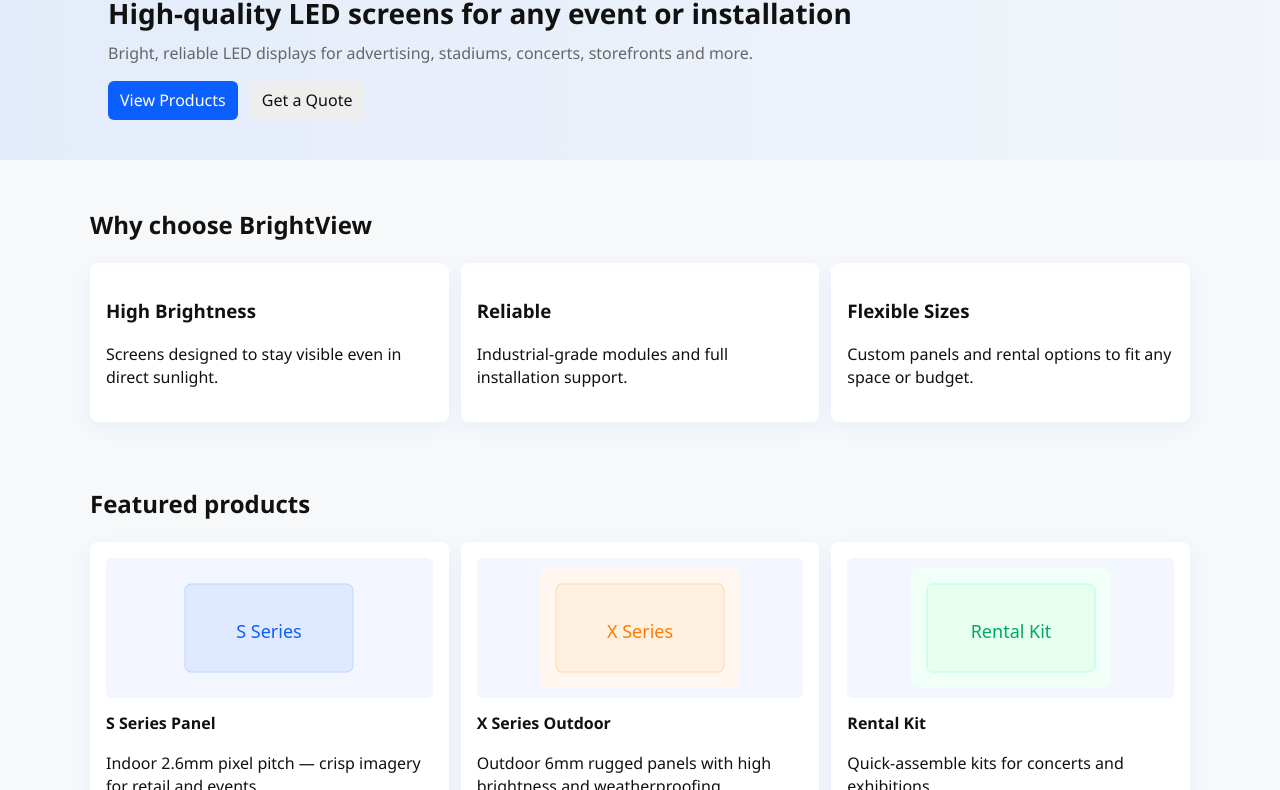
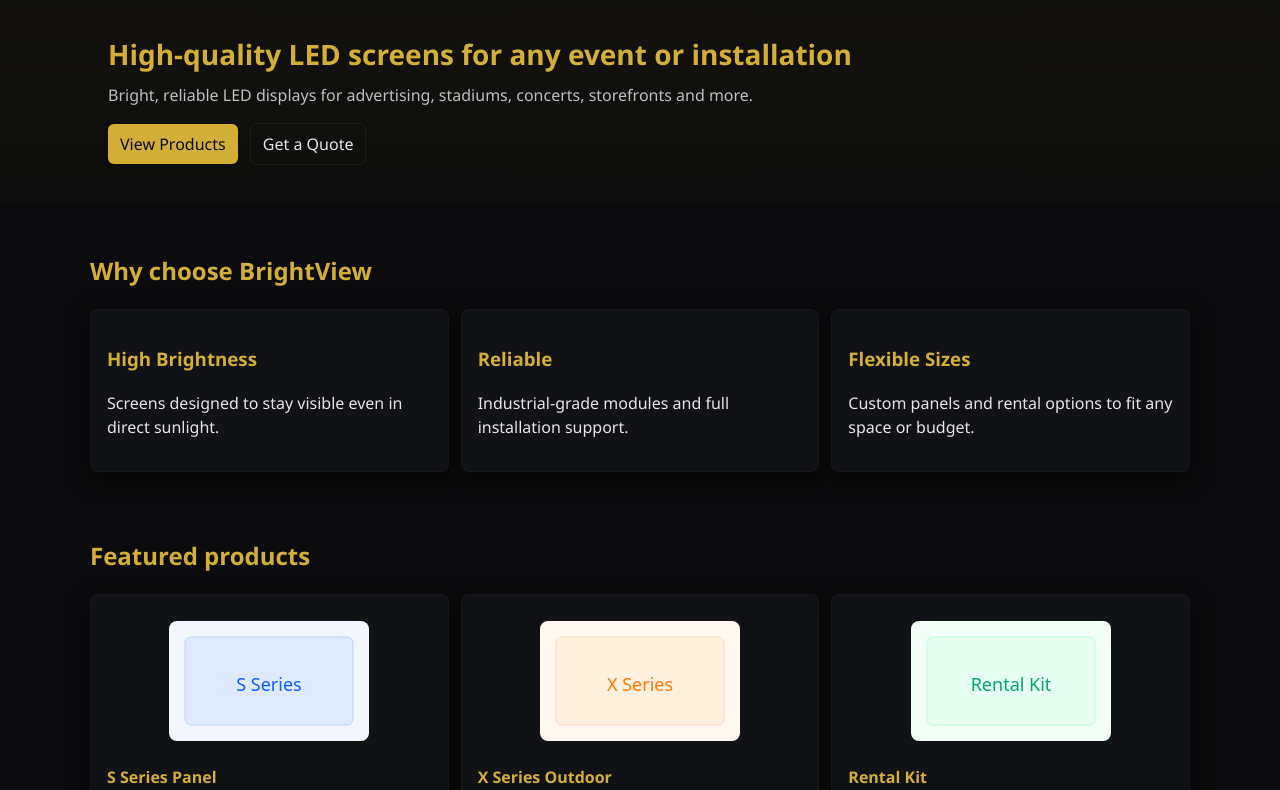
Before and after one commit to Oripartok/ORLED-9-website, a plain HTML site: page index.html in a window 1280 px wide. Shown: the part 108-898 px from the top of the page. Drawn offline with Linux system fonts and the light colour scheme.

Commit message:
Style: dark theme, add brand logo markup and styles

```diff
--- a/css/styles.css
+++ b/css/styles.css
@@ -1,39 +1,55 @@
+
 *{box-sizing:border-box;font-family:Segoe UI,Roboto,Arial,sans-serif}
-:root{--brand:#0b5fff;--bg:#f6f8fa;--muted:#666}
-body{margin:0;background:var(--bg);color:#111;line-height:1.45}
+:root{
+	--bg:#0b0b0d; /* very dark background */
+	--panel:#111216; /* slightly lighter for cards */
+	--muted:#bfbfbf;
+	--heading:#D4AF37; /* classic gold */
+	--text:#e6e6e6; /* light readable text */
+	--accent:#D4AF37;
+}
+body{margin:0;background:var(--bg);color:var(--text);line-height:1.5}
 .container{max-width:1100px;margin:0 auto;padding:0 18px}
-.site-header{background:white;border-bottom:1px solid #eee}
-.header-inner{display:flex;align-items:center;justify-content:space-between;padding:12px 0}
-.brand{display:flex;align-items:center;gap:10px;font-weight:700;color:var(--brand);text-decoration:none}
+
+/* Top logo inserted directly under body */
+.brand-logo{display:block;margin:18px auto 6px auto;max-width:220px;width:45%;height:auto;border-radius:8px}
+
+.site-header{background:transparent;border-bottom:1px solid rgba(255,255,255,0.04)}
+.header-inner{display:flex;align-items:center;justify-content:space-between;padding:8px 0}
+.brand{display:flex;align-items:center;gap:10px;font-weight:700;color:var(--text);text-decoration:none}
 .logo{width:36px;height:36px}
-.nav-toggle{display:none;background:transparent;border:0;font-size:20px}
-.site-nav a{margin-left:18px;color:#222;text-decoration:none}
+.nav-toggle{display:none;background:transparent;border:0;font-size:20px;color:var(--text)}
+.site-nav a{margin-left:18px;color:var(--text);text-decoration:none}
 
-.hero{background:linear-gradient(90deg, rgba(11,95,255,0.08), rgba(11,95,255,0.02));padding:40px 0}
-.hero h1{margin:0 0 8px;font-size:28px}
+.hero{background:linear-gradient(180deg, rgba(255,215,0,0.03), rgba(255,215,0,0.01));padding:40px 0}
+.hero h1{margin:0 0 8px;font-size:28px;color:var(--heading)}
 .hero p{margin:0 0 16px;color:var(--muted)}
 .cta .btn{margin-right:8px}
 
 .features{padding:28px 0}
 .grid{display:grid;grid-template-columns:repeat(3,1fr);gap:12px}
-.card{background:white;padding:16px;border-radius:8px;box-shadow:0 6px 20px rgba(11,95,255,0.06)}
+.card{background:var(--panel);padding:16px;border-radius:8px;box-shadow:0 6px 20px rgba(0,0,0,0.6);border:1px solid rgba(255,255,255,0.03)}
 
 .showcase{padding:18px 0}
 .products-grid{display:grid;grid-template-columns:repeat(3,1fr);gap:12px}
-.product img{width:100%;height:140px;object-fit:contain;background:#f3f6ff;padding:10px;border-radius:6px}
-.product h4{margin:8px 0}
+.product img{width:100%;height:140px;object-fit:contain;background:transparent;padding:10px;border-radius:6px}
+.product h4{margin:8px 0;color:var(--heading)}
 
-.btn{display:inline-block;padding:8px 12px;border-radius:6px;background:#eee;color:#111;text-decoration:none}
-.btn.primary{background:var(--brand);color:white}
+.btn{display:inline-block;padding:8px 12px;border-radius:6px;background:transparent;color:var(--text);border:1px solid rgba(255,255,255,0.06);text-decoration:none}
+.btn.primary{background:var(--accent);color:#0b0b0d;border:none}
 
-.site-footer{background:white;border-top:1px solid #eee;padding:18px 0;margin-top:24px}
-.footer-inner{display:flex;justify-content:space-between;align-items:center}
+.site-footer{background:transparent;border-top:1px solid rgba(255,255,255,0.04);padding:18px 0;margin-top:24px}
+.footer-inner{display:flex;justify-content:space-between;align-items:center;color:var(--muted)}
+
+h1,h2,h3,h4{color:var(--heading)}
+p,li,label,input,textarea{color:var(--text)}
 
 @media(max-width:900px){
 	.grid{grid-template-columns:1fr}
 	.products-grid{grid-template-columns:1fr}
 	.site-nav{display:none}
 	.nav-toggle{display:block}
+	.brand-logo{max-width:320px;width:60%}
 }
 
 @media(min-width:901px){
--- a/index.html
+++ b/index.html
@@ -9,7 +9,8 @@
   <link rel="icon" href="images/logo.svg">
   <meta name="theme-color" content="#0b5fff">
 </head>
-<body>
+  <body>
+  <img src="images/ORLED_LOGO.jfif" alt="ORLED Logo" class="brand-logo">
   <header class="site-header">
     <div class="container header-inner">
       <a class="brand" href="index.html"><img src="images/logo.svg" alt="BrightView logo" class="logo">BrightView</a>
```
Also changed, not shown: about.html (+2 -1 lines), contact.html (+2 -1 lines), gallery.html (+2 -1 lines), products.html (+2 -1 lines), ORLED_LOGO.jfif (added).
